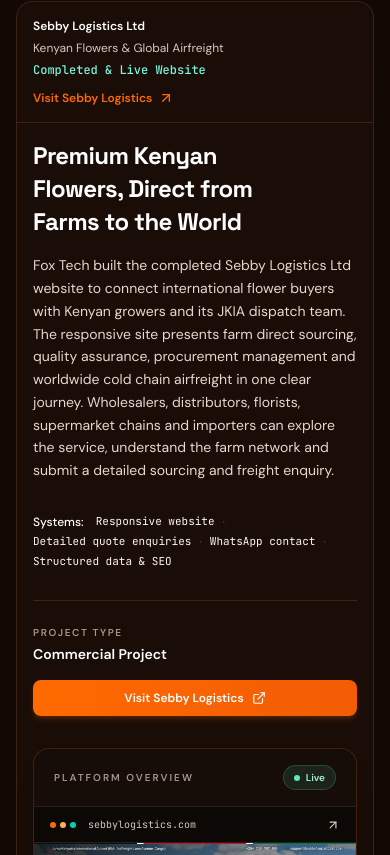
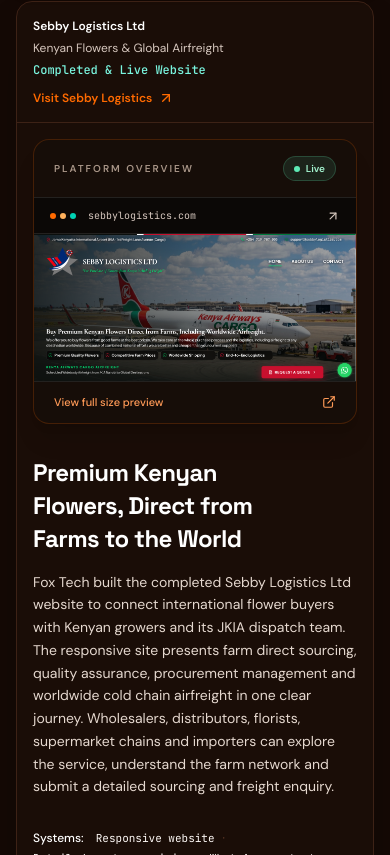
Before and after one commit to johnorengo/Fox-Tech-Portfolio, a React (Vite) app: page / in a window 390 px wide. Shown: the part 5769-6624 px from the top of the page. Built offline with nearby package versions, Linux system fonts and the light colour scheme.

Commit message:
Show project screenshots first on mobile

```diff
--- a/src/components/CaseStudies.tsx
+++ b/src/components/CaseStudies.tsx
@@ -242,7 +242,7 @@ export const CaseStudies: React.FC = () => {
             <div className="grid grid-cols-1 lg:grid-cols-12 gap-8 lg:gap-12 items-start">
 
               {/* Left Column: Story & Metrics */}
-              <div className="lg:col-span-7">
+              <div className="order-2 lg:order-1 lg:col-span-7">
                 <h3 className="text-2xl sm:text-3xl font-bold text-white tracking-tight leading-snug mb-4 [text-wrap:balance]">
                   {current.headline}
                 </h3>
@@ -284,7 +284,7 @@ export const CaseStudies: React.FC = () => {
 
               </div>
 
-              <div className="lg:col-span-5">
+              <div className="order-1 lg:order-2 lg:col-span-5">
                 <div className="overflow-hidden rounded-2xl border border-[#ff6a00]/20 bg-[#160d08] shadow-xl">
                     <div className="flex items-center justify-between gap-3 px-5 py-4">
                       <span className="text-[10px] font-semibold uppercase tracking-[0.2em] text-[#a89587]">Platform Overview</span>
@@ -317,7 +317,7 @@ export const CaseStudies: React.FC = () => {
                 </div>
               </div>
 
-                <div className="lg:col-span-12 grid grid-cols-1 gap-4 rounded-2xl border border-[#3d2216] bg-[#140905] p-5 sm:grid-cols-2 sm:p-6 xl:grid-cols-3">
+                <div className="order-3 lg:col-span-12 grid grid-cols-1 gap-4 rounded-2xl border border-[#3d2216] bg-[#140905] p-5 sm:grid-cols-2 sm:p-6 xl:grid-cols-3">
                   <h4 className="col-span-full mb-1 text-xs font-semibold uppercase tracking-[0.16em] text-[#ff9a57]">Project Highlights</h4>
                   {current.highlights.map((item, index) => (
                     <div key={item.label} className="flex items-start gap-2.5 rounded-lg border border-white/[0.04] bg-white/[0.02] p-3">
```
